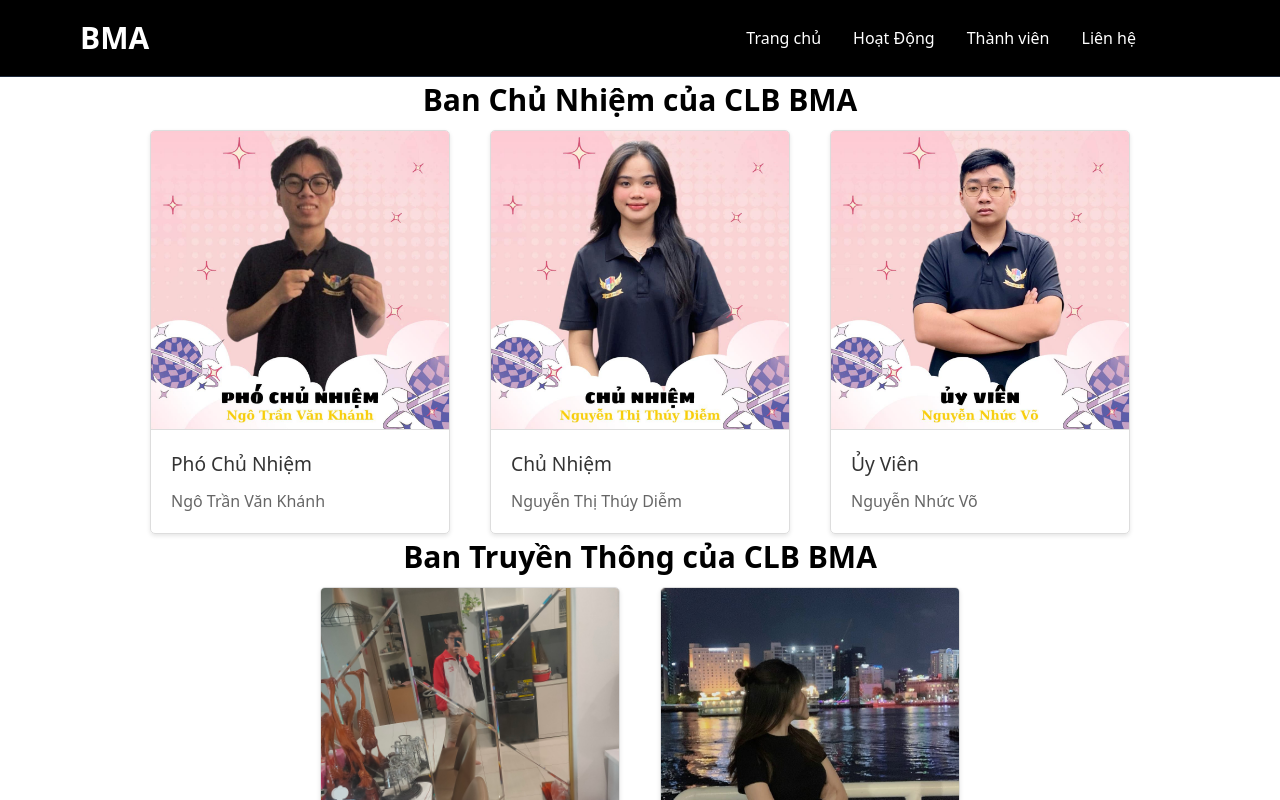
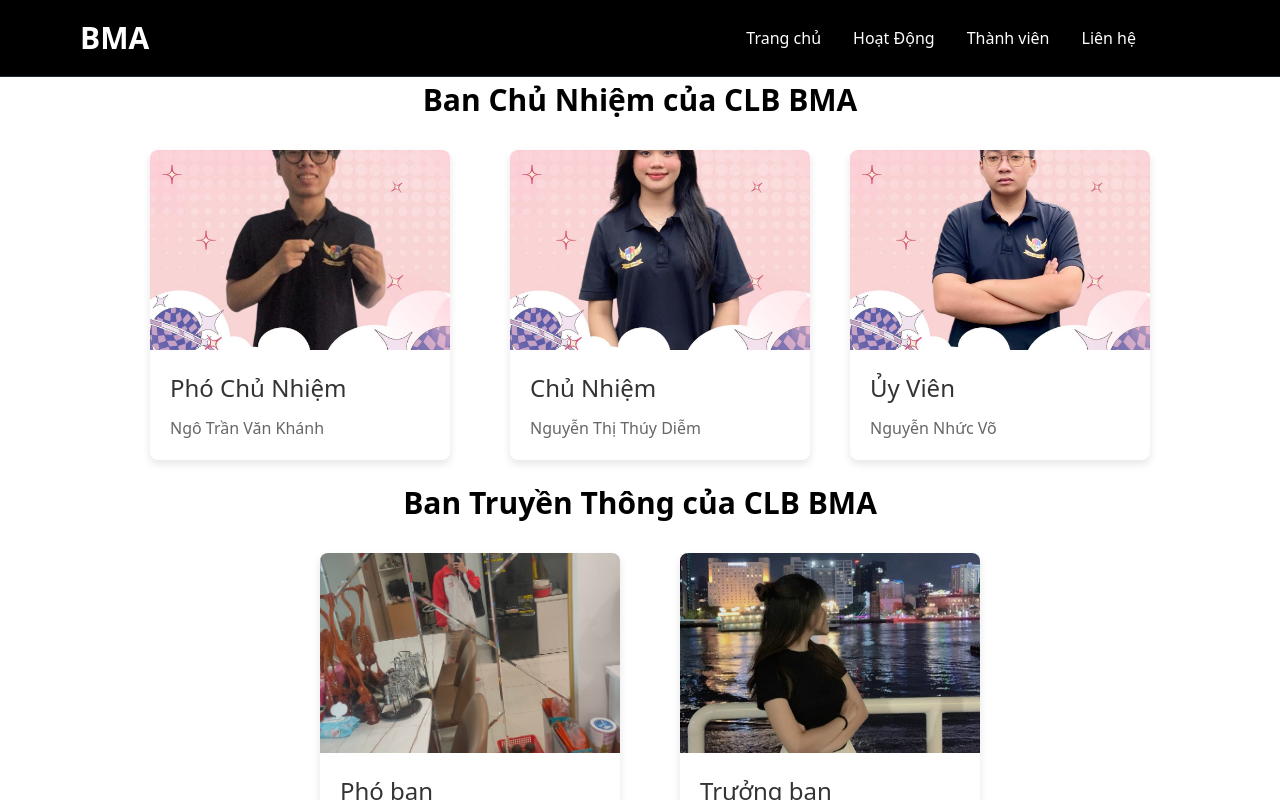
Before and after one commit to pvy-it-tdh/BMA_web, a React (Vite) app: page /members in a window 1280 px wide. Shown: the top 800 px of the page. Built offline with nearby package versions, Linux system fonts and the light colour scheme.

Commit message:
add animation

```diff
--- a/package.json
+++ b/package.json
@@ -11,6 +11,7 @@
   },
   "dependencies": {
     "aos": "^2.3.4",
+    "framer-motion": "^11.2.2",
     "react": "^18.2.0",
     "react-dom": "^18.2.0",
     "react-hook-form": "^7.51.4",
--- a/src/Components/Card.css
+++ b/src/Components/Card.css
@@ -1,15 +1,24 @@
+/* Card.css */
 .card {
+    position: relative;
     width: 300px;
-    border: 1px solid #ddd;
-    border-radius: 5px;
-    box-shadow: 0 2px 4px rgba(0, 0, 0, 0.1);
+    margin: 20px;
+    border-radius: 8px;
+    box-shadow: 0 4px 8px rgba(0, 0, 0, 0.1);
     overflow: hidden;
+    transition: transform 0.5s ease, box-shadow 0.5s ease;
+    transform-style: preserve-3d;
+}
+
+.card:hover {
+    transform: rotateY(10deg) scale(1.05);
+    box-shadow: 0 12px 24px rgba(0, 0, 0, 0.2);
 }
 
 .card-image {
     width: 100%;
-    height: auto;
-    border-bottom: 1px solid #ddd;
+    height: 200px;
+    object-fit: cover;
 }
 
 .card-content {
@@ -18,12 +27,12 @@
 
 .card-title {
     margin: 0;
-    font-size: 1.2em;
+    font-size: 1.5rem;
     color: #333;
 }
 
 .card-description {
     margin: 10px 0 0;
-    font-size: 1em;
+    font-size: 1rem;
     color: #666;
 }
--- a/src/Components/Card.jsx
+++ b/src/Components/Card.jsx
@@ -1,17 +1,27 @@
-
+import { motion } from "framer-motion";
 import "./Card.css";
 
 function Card(props) {
-  const { imageUrl,title, description } = props;
+  const { imageUrl, title, description } = props;
 
   return (
-    <div className="card">
+    <motion.div
+      className="card"
+      whileHover={{
+        scale: 1.05,
+        rotateY: 10,
+        boxShadow: "0 12px 24px rgba(0, 0, 0, 0.2)",
+      }}
+      initial={{ opacity: 0, rotateY: -45, z: -100 }}
+      animate={{ opacity: 1, rotateY: 0, z: 0 }}
+      transition={{ type: "spring", stiffness: 100, damping: 10 }}
+    >
       <img src={imageUrl} alt={title} className="card-image" />
       <div className="card-content">
         <h2 className="card-title">{title}</h2>
         <p className="card-description">{description}</p>
       </div>
-    </div>
+    </motion.div>
   );
 }
 
```
Also changed, not shown: 1 other file (tests, documents, lock files or other folders).
